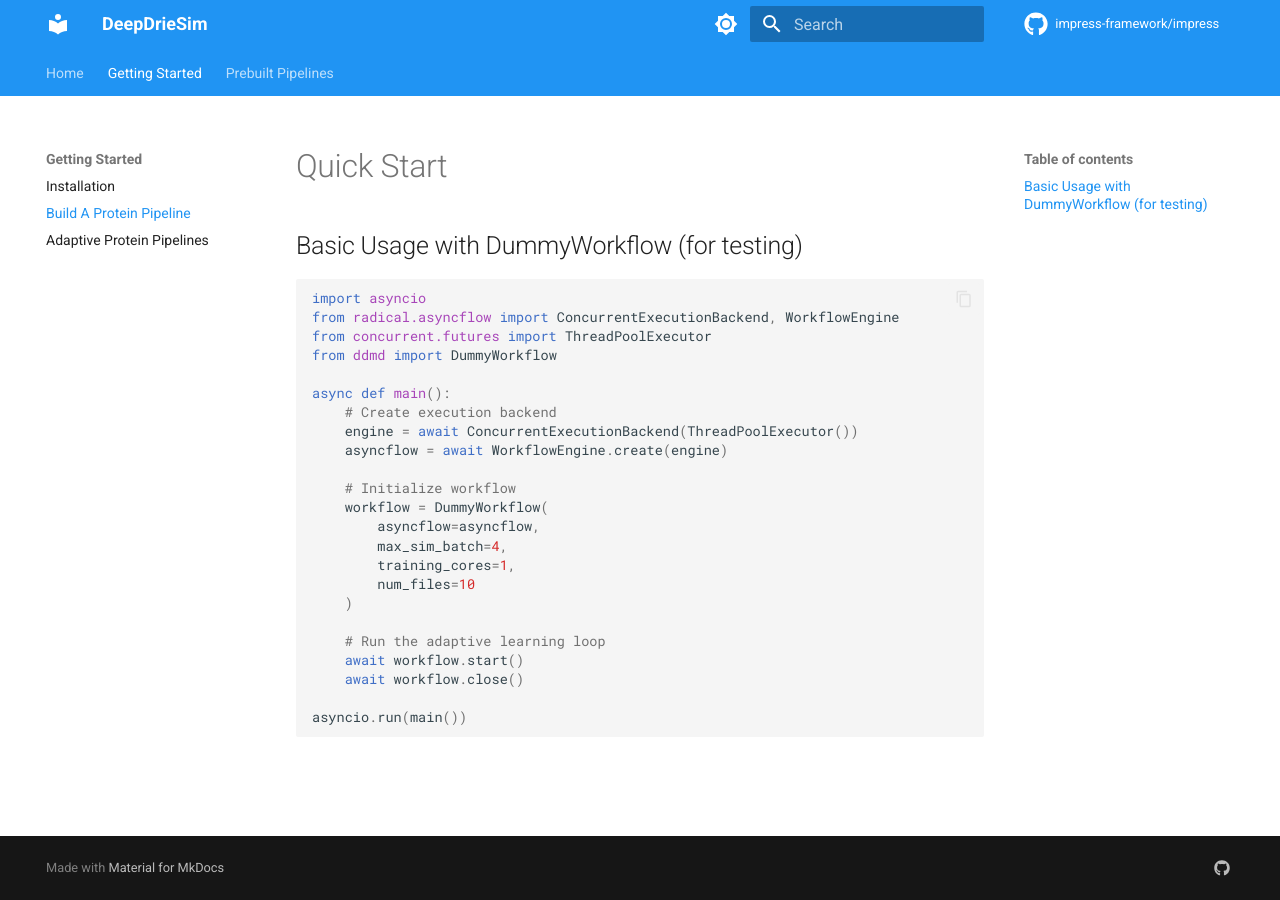
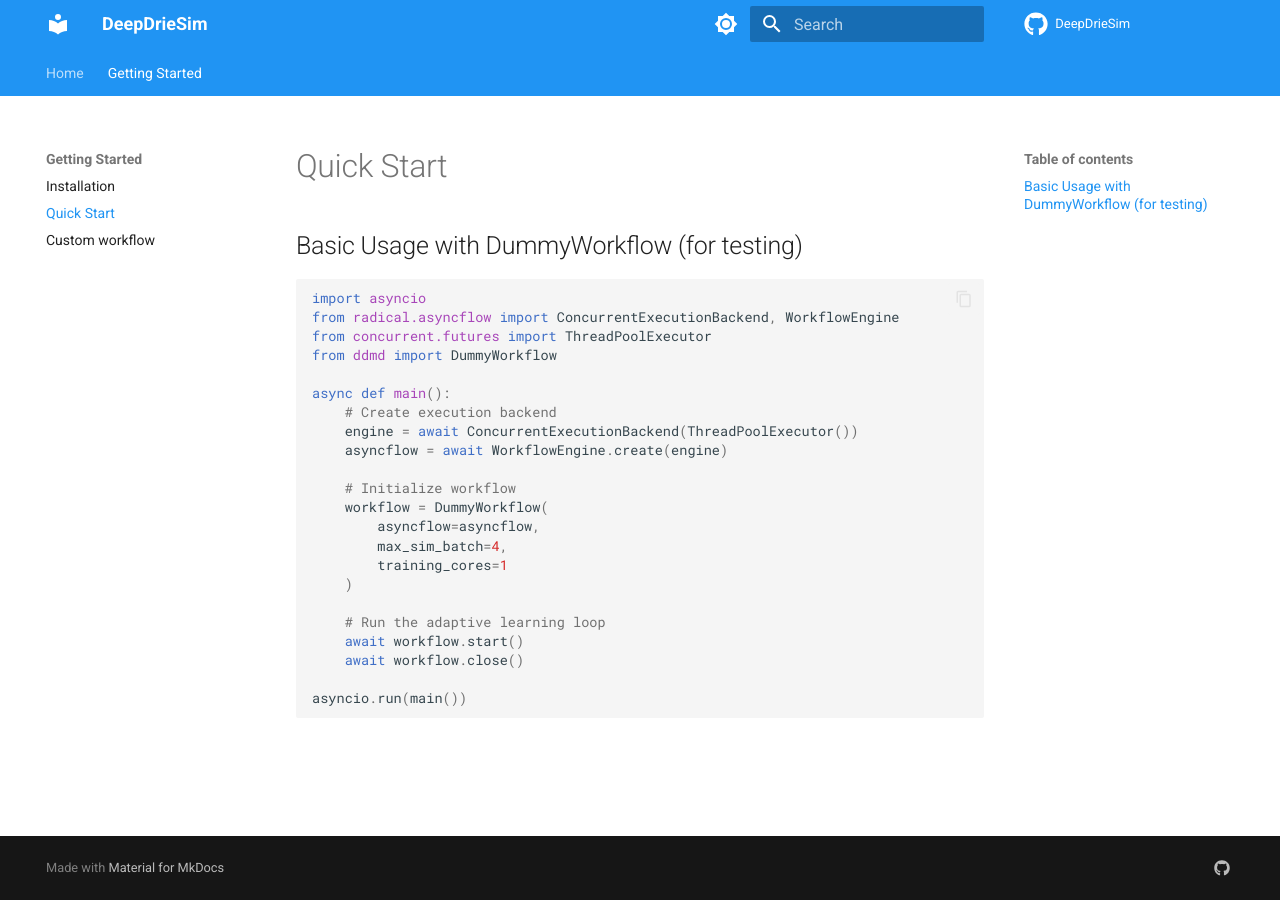
Before and after one commit to radical-collaboration/DeepDriveSim, an MkDocs documentation site: the page built from docs/getting-started/quick-start.md, in a window 1280 px wide. Built offline with MkDocs 1.6.1 and Material for MkDocs 9.7.7, drawn with Linux system fonts in a browser that asks for light colours; comment, search, counter and statistics services are not loaded; the version menu is left out.

Commit message:
few modification for home page

```diff
--- a/docs/getting-started/quick-start.md
+++ b/docs/getting-started/quick-start.md
@@ -17,8 +17,7 @@ async def main():
     workflow = DummyWorkflow(
         asyncflow=asyncflow,
         max_sim_batch=4,
-        training_cores=1,
-        num_files=10
+        training_cores=1
     )
 
     # Run the adaptive learning loop
--- a/mkdocs.yml
+++ b/mkdocs.yml
@@ -3,7 +3,7 @@ site_description: Deep learning-driven Adaptive Simulations for HPC
 site_author: DeepDrieSim Team
 site_url: https://radical-collaboration.github.io/DeepDriveSim/
 
-repo_name: impress-framework/impress
+repo_name: DeepDrieSim
 repo_url: https://github.com/radical-collaboration/DeepDriveSim
 edit_uri: edit/main/docs/
 
@@ -37,10 +37,8 @@ nav:
   - Home: index.md
   - Getting Started:
     - Installation: getting-started/installation.md
-    - Build A Protein Pipeline: getting-started/quick-start.md
-    - Adaptive Protein Pipelines: getting-started/adaptive-pipelines.md
-  - Prebuilt Pipelines:
-    - Protein Binding: pipelines/pre_built-pipelines.md
+    - Quick Start: getting-started/quick-start.md
+    - Custom workflow: getting-started/custom_workflow.md
 
 plugins:
   - search
```
